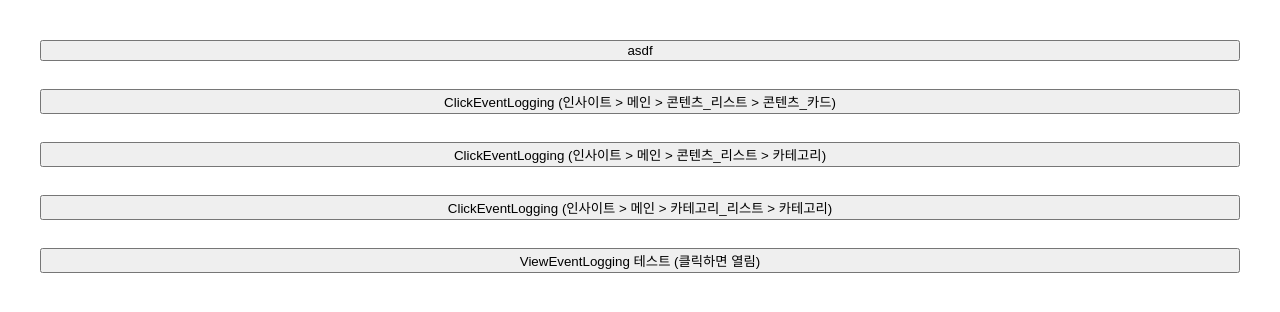
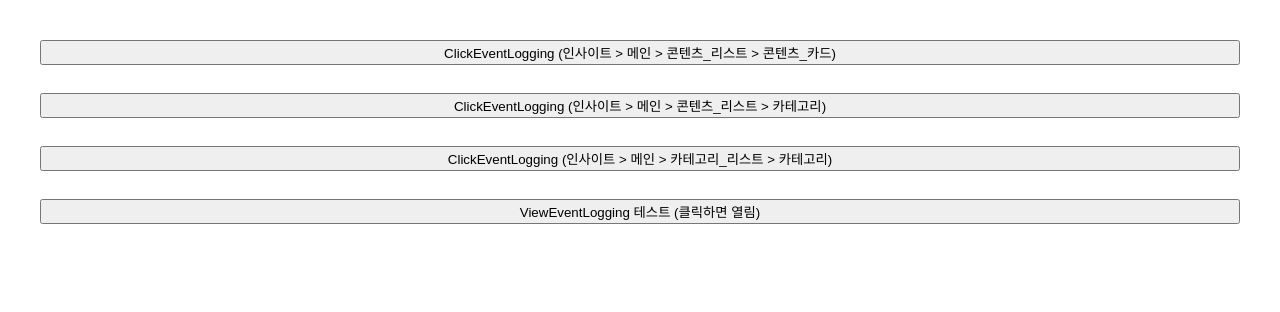
Before and after one commit to moresoo/event-logging-for-react, a Next.js app: page / in a window 1280 px wide. Shown: the top 312 px of the page. Built offline with nearby package versions, Linux system fonts and the light colour scheme.

Commit message:
[CHORE] chore

```diff
--- a/src/pages/index.tsx
+++ b/src/pages/index.tsx
@@ -6,15 +6,6 @@ export default function Home() {
 
   return (
     <div style={{ padding: '32px', display: 'flex', flexDirection: 'column', gap: '28px' }}>
-      <button
-        onClick={() => {
-          console.log('eventName', 'insight/main/categoryList/categoryClick');
-          console.log('eventProperty', { name: '엔젤투자 ' });
-        }}
-      >
-        asdf
-      </button>
-
       <ClickEventLogging
         path={['인사이트', '메인', '콘텐츠_리스트', '콘텐츠_카드']}
         property={{ contentsId: 'abc', category: '엔젤투자', isBookmarked: true }}
```
